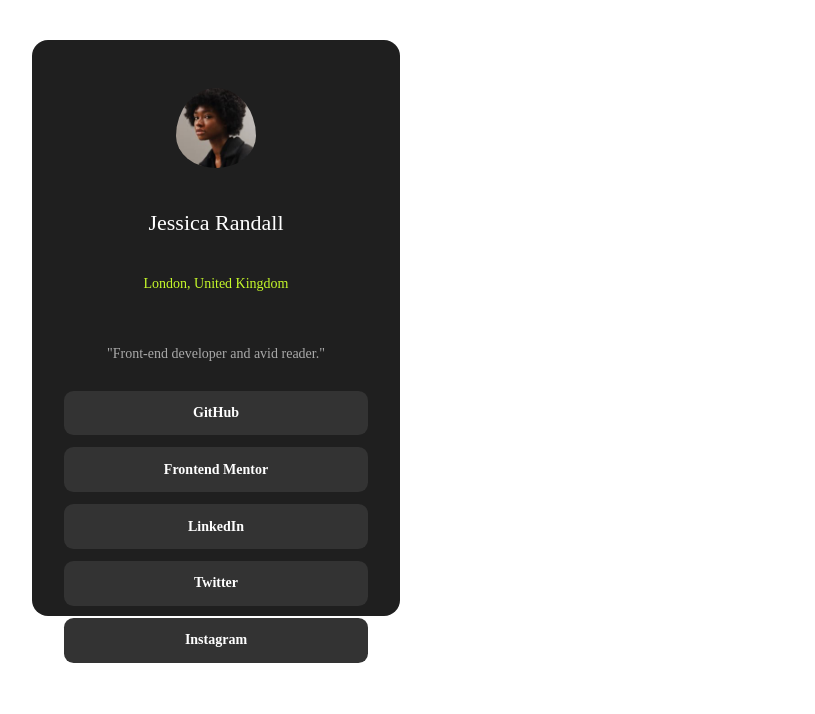
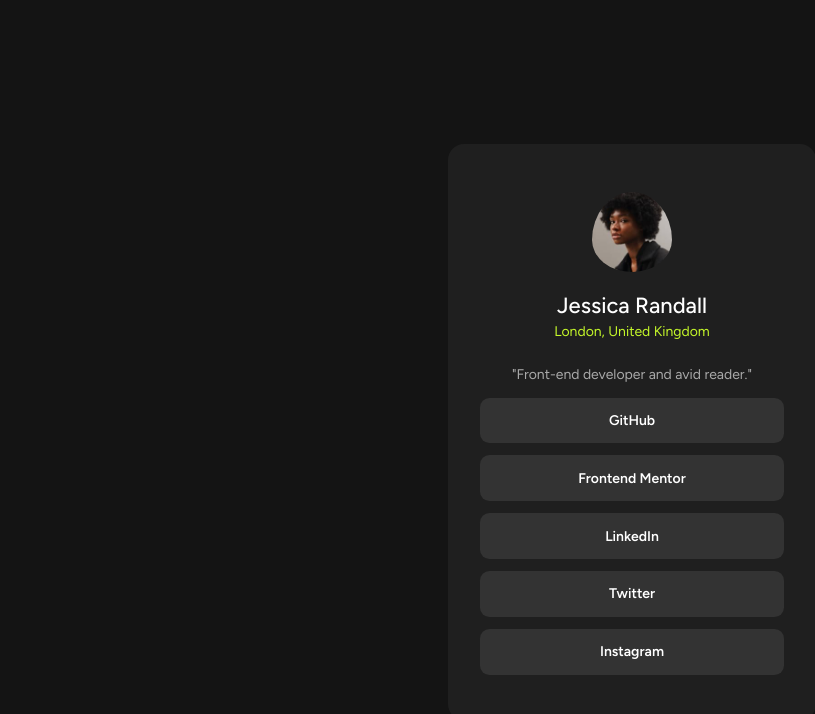
Before and after one commit to KunalLabs/profile-card-design, a plain HTML site: page index.html in a window 1280 px wide. Shown: the whole page, without its empty margins (8-823 px from the left). Drawn offline with Linux system fonts and the light colour scheme.

Commit message:
Update style.css

```diff
--- a/style.css
+++ b/style.css
@@ -1,4 +1,18 @@
+*{
+    margin: 0%;
+    padding: 0%;
+    text-decoration: none;
+    font-family: figtree;
+}
 
+.container {
+
+    background-color: hsl(0, 0%, 8%);
+    display: flex;
+    justify-content: center;
+    align-items: center;
+    height: 100vh;
+}
 
 
 .card{
```
